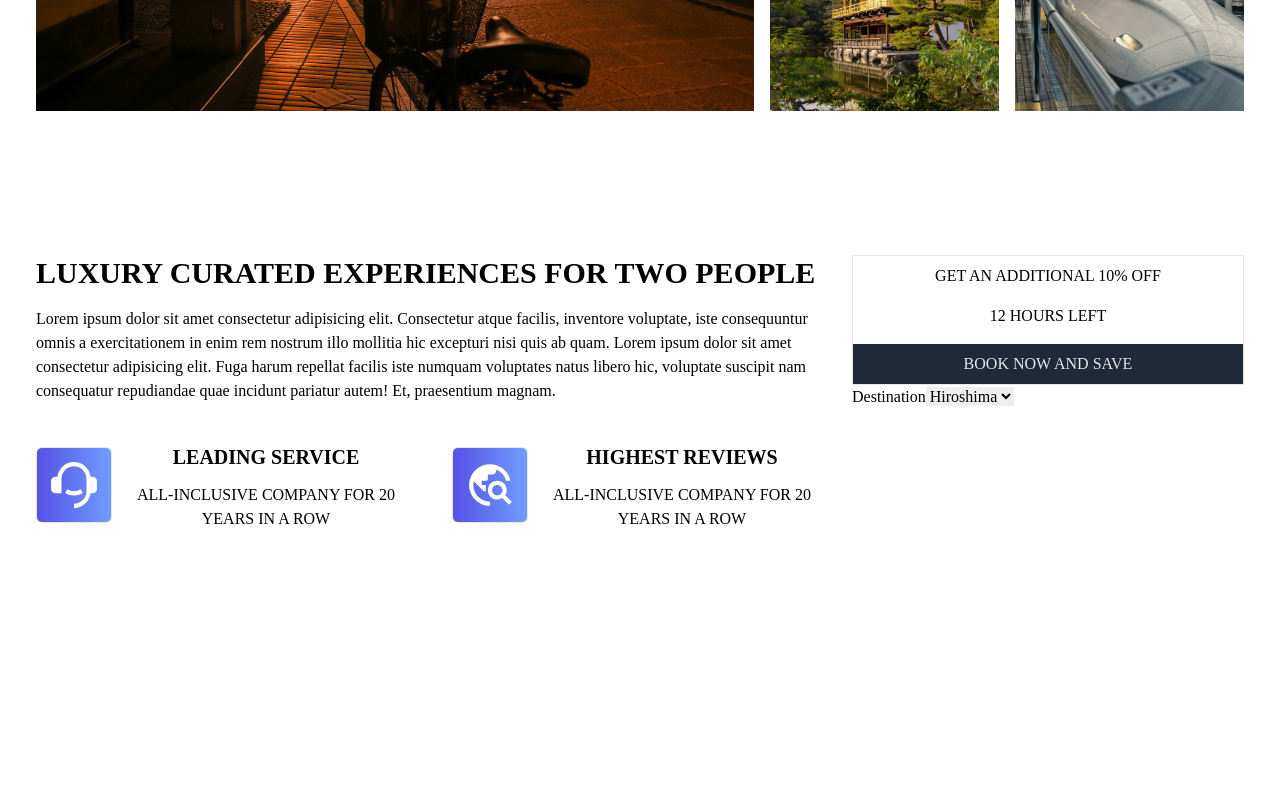
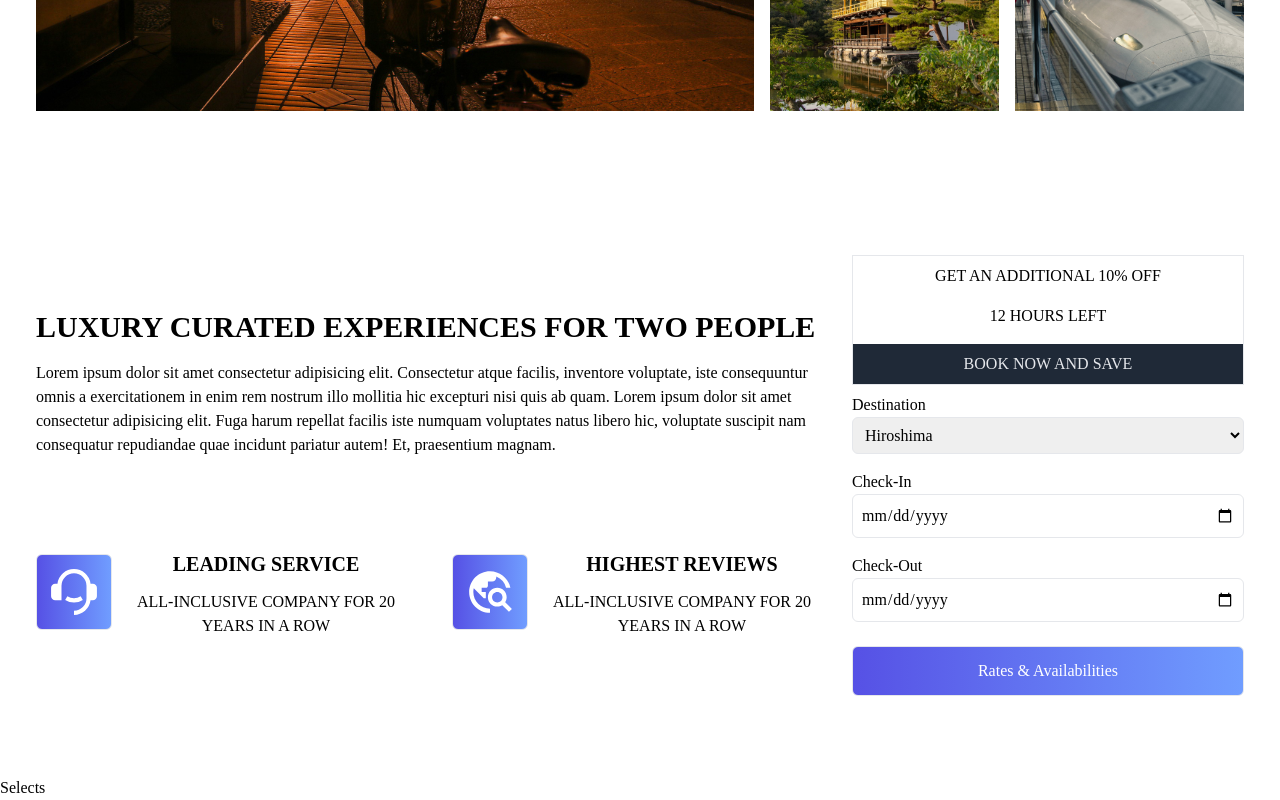
Before and after one commit to EzekielSmith107/travel-site, a React (Create React App) app: page / in a window 1280 px wide. Shown: the part 1312-2112 px from the top of the page. Before the commit the page ends 1927 px from the top, so only its background shows below. Built offline with nearby package versions, Linux system fonts and the light colour scheme.

Commit message:
added booking and working on destination selects

```diff
--- a/src/App.js
+++ b/src/App.js
@@ -2,6 +2,7 @@ import Navbar from "./components/Navbar";
 import Hero from "./components/Hero";
 import Destinations from "./components/Destinations";
 import Search from "./components/Search";
+import Selects from "./components/Selects";
 
 function App() {
   return (
@@ -10,6 +11,7 @@ function App() {
       <Hero />
       <Destinations />
       <Search />
+      <Selects />
     </div>
   );
 }
--- a/src/components/Search.jsx
+++ b/src/components/Search.jsx
@@ -38,10 +38,10 @@ const Search = () => {
                 <p className='py-4'>12 HOURS LEFT</p>
                 <p className='bg-gray-800 text-gray-200 py-2'>BOOK NOW AND SAVE</p>
             </div>
-            <form>
-                <div>
+            <form className='w-full'>
+                <div className='flex flex-col my-2'>
                     <label>Destination</label>
-                    <select>
+                    <select className='border rounded-md p-2'>
                         <option>Hiroshima</option>
                         <option>Kyoto</option>
                         <option>Nara</option>
@@ -50,10 +50,15 @@ const Search = () => {
                         <option>Tokyo</option>
                     </select>
                 </div>
-                <div>
-
+                <div className='flex flex-col my-4'>
+                    <label>Check-In</label>
+                    <input className='border rounded-md p-2' type="date" />
                 </div>
-                <div></div>
+                <div className='flex flex-col my-2'>
+                    <label>Check-Out</label>
+                    <input className='border rounded-md p-2' type="date" />
+                </div>
+                <button className='w-full my-4'>Rates & Availabilities</button>
             </form>
         </div>
     </div>
--- /dev/null
+++ b/src/components/Selects.jsx
@@ -0,0 +1,9 @@
+import React from 'react'
+
+const Selects = () => {
+  return (
+    <div>Selects</div>
+  )
+}
+
+export default Selects
```
